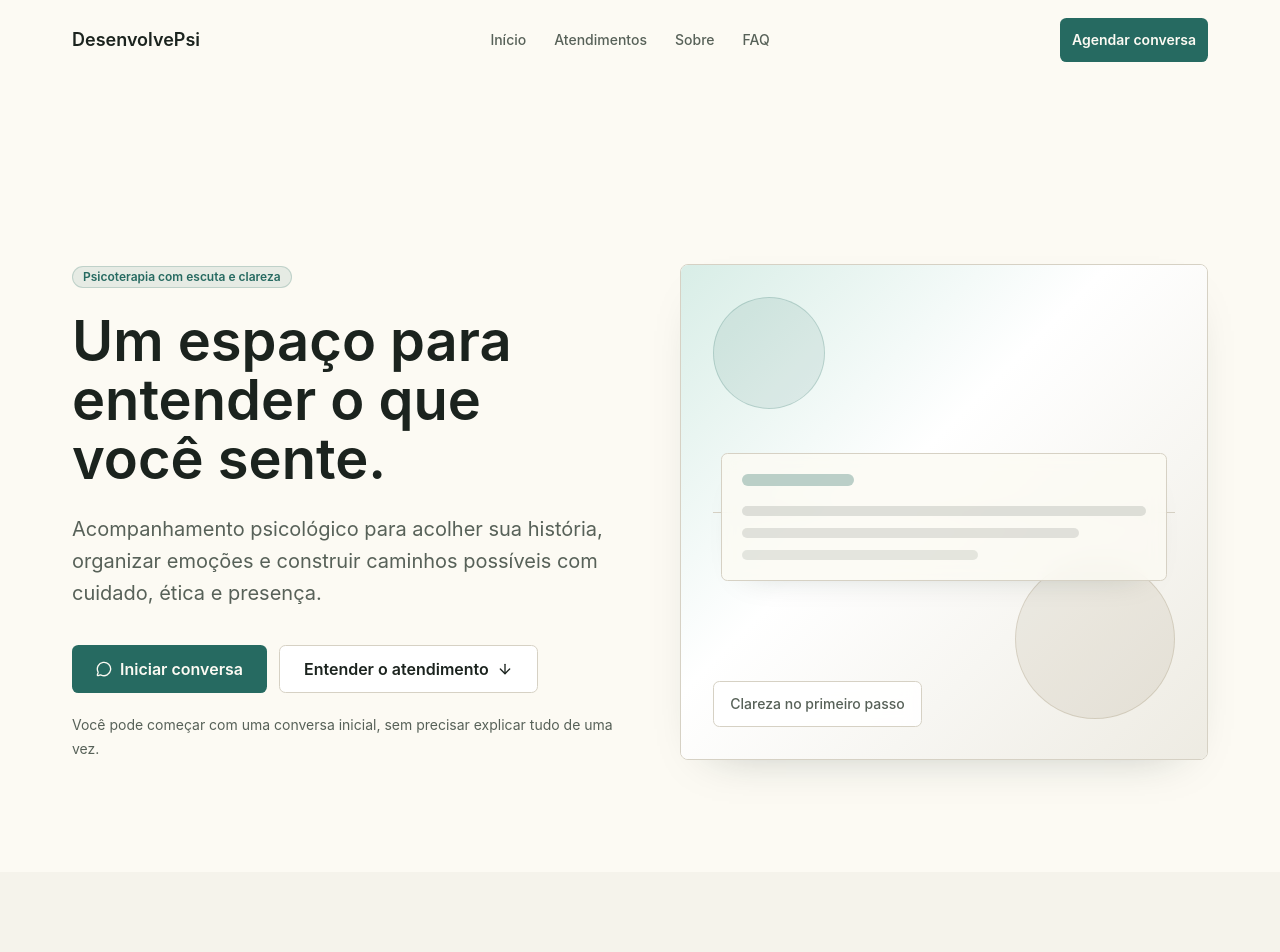
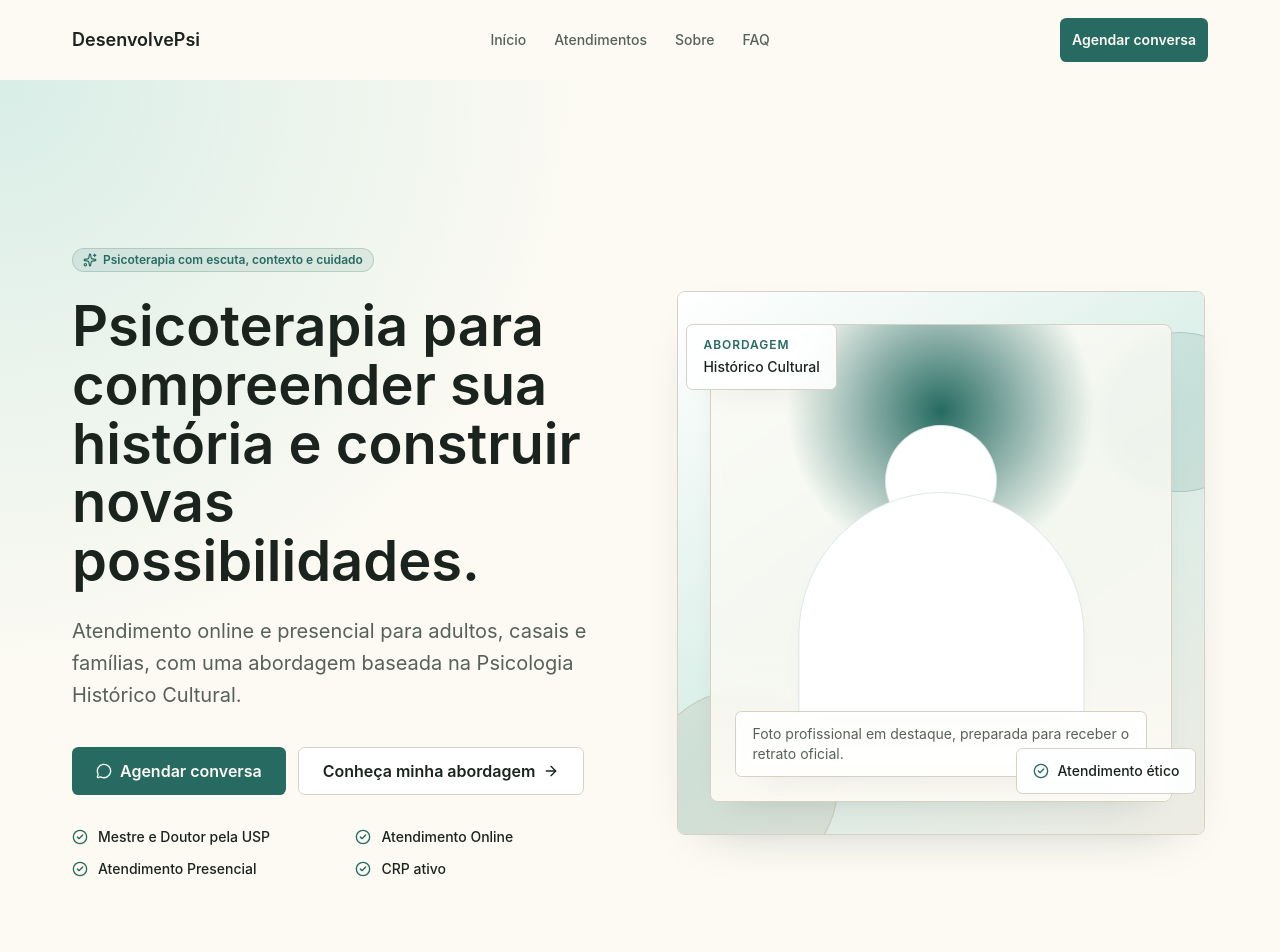
Before and after one commit to rodrigoaraujoufrj-bit/desenvolvepsi, a Next.js app: page / in a window 1280 px wide. Shown: the top 952 px of the page. Built offline with nearby package versions, Linux system fonts and the light colour scheme.

Commit message:
feat(hero): implement landing page hero section

```diff
--- a/src/components/sections/hero-section.tsx
+++ b/src/components/sections/hero-section.tsx
@@ -1,6 +1,6 @@
 "use client";
 
-import { ArrowDown, MessageCircle } from "lucide-react";
+import { ArrowRight, CheckCircle2, MessageCircle, Sparkles } from "lucide-react";
 import { m, useReducedMotion } from "motion/react";
 
 import { MaxWidthContainer } from "@/components/layout/max-width-container";
@@ -8,6 +8,13 @@ import { Badge } from "@/components/ui/badge";
 import { Button } from "@/components/ui/button";
 
 const motionEase = [0.22, 1, 0.36, 1] as const;
+
+const trustIndicators = [
+  "Mestre e Doutor pela USP",
+  "Atendimento Online",
+  "Atendimento Presencial",
+  "CRP ativo",
+] as const;
 
 function HeroSection() {
   const reduceMotion = useReducedMotion();
@@ -27,58 +34,87 @@ function HeroSection() {
       };
 
   return (
-    <section id="inicio" className="relative overflow-hidden bg-background pt-10 sm:pt-14 lg:pt-18">
+    <section
+      id="inicio"
+      className="relative isolate overflow-hidden bg-background pt-10 sm:pt-14 lg:pt-18"
+    >
+      <div className="pointer-events-none absolute inset-x-0 top-0 -z-10 h-[38rem] bg-[radial-gradient(circle_at_top_left,theme(colors.accent)_0%,transparent_42%),linear-gradient(180deg,theme(colors.background),transparent)]" />
       <MaxWidthContainer size="wide">
-        <div className="grid min-h-[calc(100svh-5rem)] items-center gap-12 py-16 sm:py-20 lg:grid-cols-[1.03fr_0.97fr] lg:py-24">
+        <div className="grid min-h-[calc(100svh-5rem)] items-center gap-12 py-16 sm:py-20 lg:grid-cols-[1.02fr_0.98fr] lg:py-24">
           <m.div className="max-w-[46rem]" {...contentMotion}>
-            <Badge variant="primary">Psicoterapia com escuta e clareza</Badge>
+            <Badge variant="primary">
+              <Sparkles aria-hidden="true" className="size-3.5" />
+              Psicoterapia com escuta, contexto e cuidado
+            </Badge>
 
             <div className="mt-6 space-y-6">
-              <h1 className="max-w-[13ch] text-5xl font-semibold leading-[1.05] text-foreground sm:text-6xl lg:text-[3.5rem]">
-                Um espaço para entender o que você sente.
+              <h1 className="max-w-[15ch] text-5xl font-semibold leading-[1.05] text-foreground sm:text-6xl lg:text-[3.5rem]">
+                Psicoterapia para compreender sua história e construir novas possibilidades.
               </h1>
               <p className="max-w-[39rem] text-lg leading-8 text-muted-foreground sm:text-xl">
-                Acompanhamento psicológico para acolher sua história, organizar emoções e construir
-                caminhos possíveis com cuidado, ética e presença.
+                Atendimento online e presencial para adultos, casais e famílias, com uma abordagem
+                baseada na Psicologia Histórico Cultural.
               </p>
             </div>
 
             <div className="mt-9 flex flex-col gap-3 sm:flex-row">
-              <Button size="lg">
+              <Button size="lg" aria-label="Agendar conversa">
                 <MessageCircle aria-hidden="true" />
-                Iniciar conversa
+                Agendar conversa
               </Button>
-              <Button variant="secondary" size="lg">
-                Entender o atendimento
-                <ArrowDown aria-hidden="true" />
+              <Button variant="secondary" size="lg" aria-label="Conheça minha abordagem">
+                Conheça minha abordagem
+                <ArrowRight aria-hidden="true" />
               </Button>
             </div>
 
-            <p className="mt-5 max-w-[34rem] text-sm leading-6 text-muted-foreground">
-              Você pode começar com uma conversa inicial, sem precisar explicar tudo de uma vez.
-            </p>
+            <ul
+              className="mt-8 grid max-w-[41rem] gap-3 text-sm font-medium text-foreground sm:grid-cols-2"
+              aria-label="Indicadores de confiança"
+            >
+              {trustIndicators.map((indicator) => (
+                <li key={indicator} className="flex items-center gap-2.5">
+                  <CheckCircle2 aria-hidden="true" className="size-4 shrink-0 text-primary" />
+                  <span>{indicator}</span>
+                </li>
+              ))}
+            </ul>
           </m.div>
 
           <m.div
-            className="relative min-h-[24rem] overflow-hidden rounded-lg border border-border bg-card shadow-soft sm:min-h-[31rem]"
-            aria-label="Composicao visual abstrata sobre acolhimento e clareza"
-            role="img"
+            className="relative mx-auto min-h-[27rem] w-full max-w-[33rem] overflow-hidden rounded-lg border border-border bg-card shadow-soft sm:min-h-[34rem]"
             {...visualMotion}
           >
-            <div className="absolute inset-0 bg-[linear-gradient(135deg,theme(colors.accent/0.82),theme(colors.card)_42%,theme(colors.muted)_100%)]" />
-            <div className="absolute left-8 top-8 h-28 w-28 rounded-full border border-primary/20 bg-primary/10" />
-            <div className="absolute bottom-10 right-8 h-40 w-40 rounded-full border border-secondary/20 bg-secondary/10" />
-            <div className="absolute inset-x-8 top-1/2 h-px bg-border" />
-            <div className="absolute left-10 right-10 top-[38%] rounded-md border border-border bg-background/82 p-5 shadow-card backdrop-blur-sm">
-              <div className="h-3 w-28 rounded-full bg-primary/30" />
-              <div className="mt-5 space-y-3">
-                <div className="h-2.5 rounded-full bg-muted-foreground/18" />
-                <div className="h-2.5 w-10/12 rounded-full bg-muted-foreground/16" />
-                <div className="h-2.5 w-7/12 rounded-full bg-muted-foreground/14" />
+            <div className="absolute inset-0 bg-[linear-gradient(145deg,theme(colors.card)_0%,theme(colors.accent)_52%,theme(colors.muted)_100%)]" />
+            <div className="absolute -right-14 top-10 h-40 w-40 rounded-full border border-primary/20 bg-primary/10" />
+            <div className="absolute -bottom-12 -left-8 h-48 w-48 rounded-full border border-secondary/20 bg-secondary/10" />
+
+            <figure
+              aria-label="Espaço reservado para foto profissional do psicólogo"
+              className="absolute inset-x-6 bottom-6 top-6 overflow-hidden rounded-lg border border-border bg-background/76 shadow-card backdrop-blur-sm sm:inset-x-8 sm:bottom-8 sm:top-8"
+              role="img"
+            >
+              <div className="absolute inset-0 bg-[radial-gradient(circle_at_50%_18%,theme(colors.primary/0.16),transparent_34%)]" />
+              <div className="absolute inset-x-0 bottom-0 h-[36%] bg-[linear-gradient(180deg,transparent,theme(colors.background/0.86))]" />
+              <div className="absolute left-1/2 top-[21%] size-24 -translate-x-1/2 rounded-full border border-primary/15 bg-card shadow-card sm:size-28" />
+              <div className="absolute bottom-[18%] left-1/2 h-48 w-[62%] -translate-x-1/2 rounded-t-full border border-primary/15 bg-card shadow-card sm:h-56" />
+              <figcaption className="absolute bottom-6 left-6 right-6 rounded-md border border-border bg-card/88 px-4 py-3 text-sm text-muted-foreground shadow-card backdrop-blur-sm">
+                Foto profissional em destaque, preparada para receber o retrato oficial.
+              </figcaption>
+            </figure>
+
+            <div className="absolute left-4 top-8 rounded-md border border-border bg-card/90 px-4 py-3 shadow-card backdrop-blur-sm sm:left-2">
+              <p className="text-xs font-semibold uppercase tracking-[0.08em] text-primary">
+                Abordagem
+              </p>
+              <p className="mt-1 text-sm font-medium text-foreground">Histórico Cultural</p>
+            </div>
+
+            <div className="absolute bottom-10 right-4 rounded-md border border-border bg-card/90 px-4 py-3 shadow-card backdrop-blur-sm sm:right-2">
+              <div className="flex items-center gap-2 text-sm font-medium text-foreground">
+                <CheckCircle2 aria-hidden="true" className="size-4 text-primary" />
+                Atendimento ético
               </div>
-            </div>
-            <div className="absolute bottom-8 left-8 rounded-md border border-border bg-card/88 px-4 py-3 text-sm font-medium text-muted-foreground shadow-card backdrop-blur-sm">
-              Clareza no primeiro passo
             </div>
           </m.div>
         </div>
```
